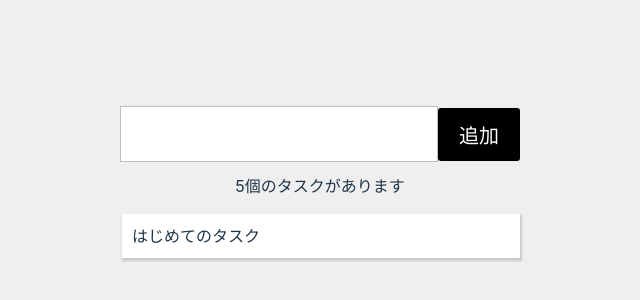
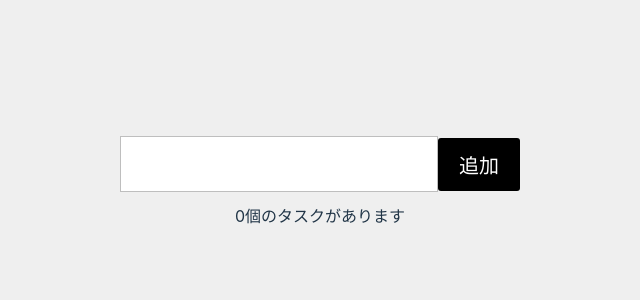
Before and after one commit to Naru-hub/recoil-tutorial-todoapp, a React (Vite) app: page / in a window 1280 px wide. Shown: the part 210-510 px from the top of the page, without its empty margins (320-960 px from the left). Built offline with nearby package versions, Linux system fonts and the light colour scheme.

Commit message:
addTitleをmap関数を使って出力させる

```diff
--- a/src/components/AddTask.tsx
+++ b/src/components/AddTask.tsx
@@ -1,12 +1,19 @@
 import React from "react";
+import { useRecoilValue } from "recoil";
+import { addTitleState, addTitleStateLength } from "../states/addTitleState";
 import "./AddTask.css";
 
 const AddTask = () => {
+  const addTitle = useRecoilValue(addTitleState);
+  const addTitleLength = useRecoilValue(addTitleStateLength);
+
   return (
     <div className="taskField">
-      <div>5個のタスクがあります</div>
+      <div>{addTitleLength}個のタスクがあります</div>
       <ul>
-        <li>はじめてのタスク</li>
+        {addTitle.map((task) => (
+          <li key={task.id}>{task.title}</li>
+        ))}
       </ul>
     </div>
   );
```
